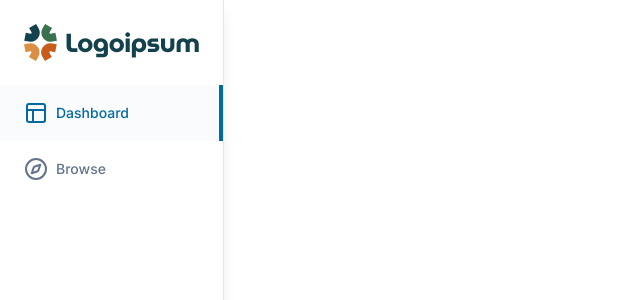
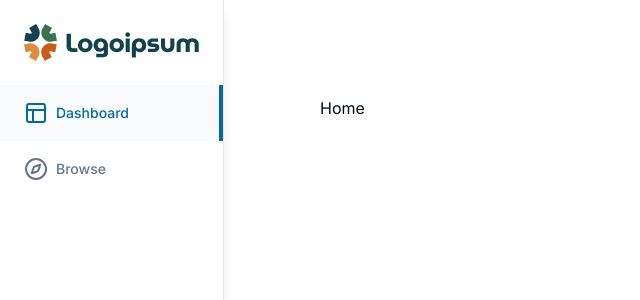
Before and after one commit to dirudeen/lms-app, a Next.js app: page / in a window 1280 px wide. Shown: the top 300 px of the page, without its empty margins (0-640 px from the left). Built offline with nearby package versions, Linux system fonts and the light colour scheme.

Commit message:
Wrap the children with main element

```diff
--- a/src/app/(dashboard)/layout.tsx
+++ b/src/app/(dashboard)/layout.tsx
@@ -1,13 +1,17 @@
 import React from "react";
 import Sidebar from "./_components/sidebar";
 
-export default function DashboardLayout ({children}: {children: Readonly<React.ReactNode>}){
+export default function DashboardLayout({
+  children,
+}: {
+  children: Readonly<React.ReactNode>;
+}) {
   return (
     <section className="h-full">
       <div className="hidden md:flex h-full w-56 flex-col fixed inset-y-0 z-50">
         <Sidebar />
       </div>
-            {children}
+      <main className="md:pl-56">{children}</main>
     </section>
-    )
+  );
 }
```
Lines whose indentation alone changed are shown as unchanged.
